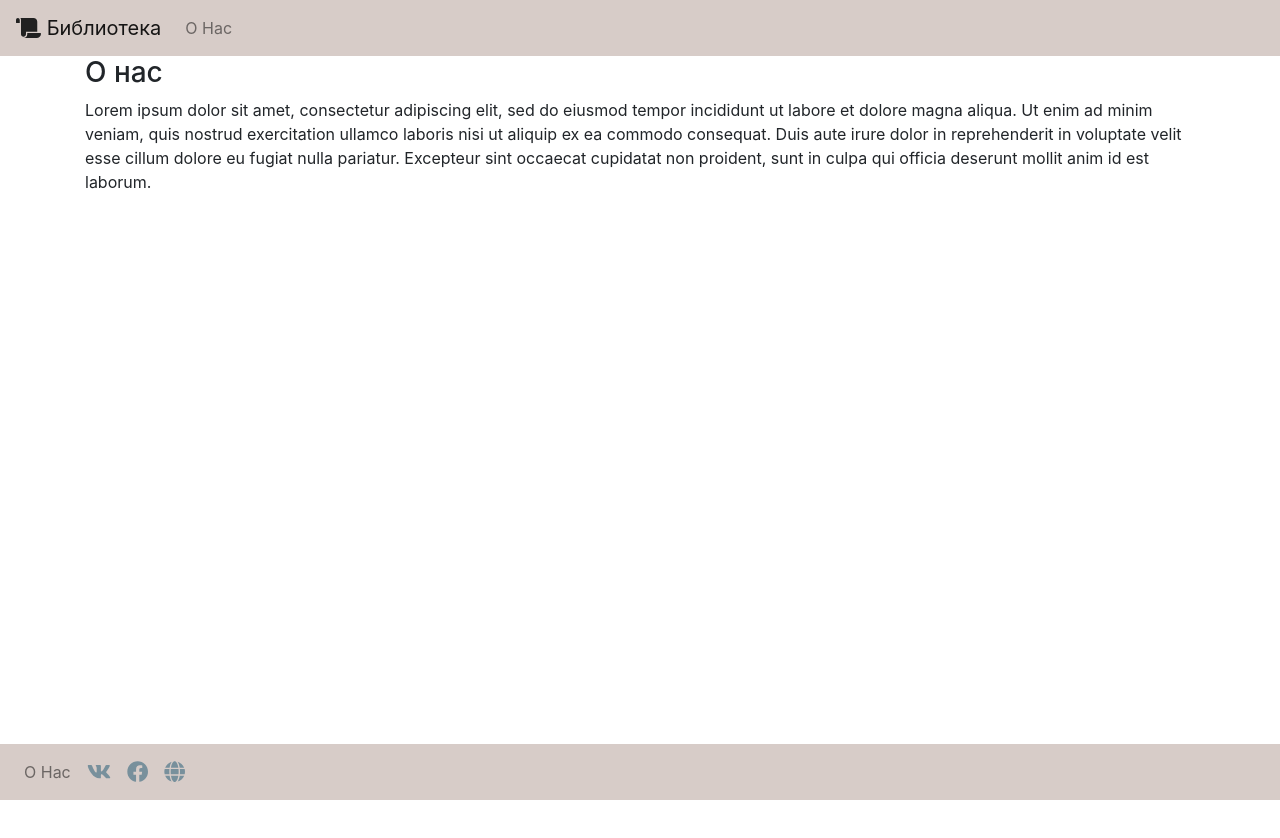
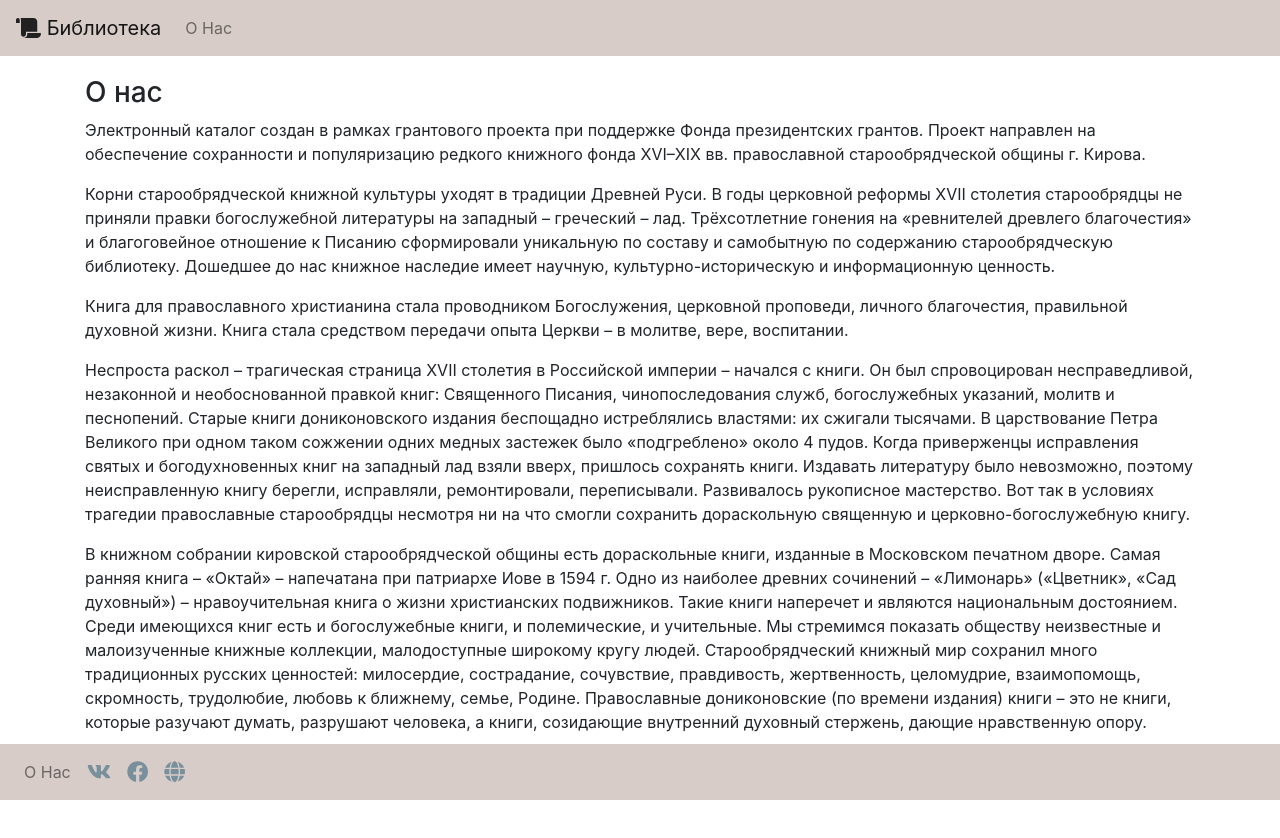
Before and after one commit to gladishevvasiliy/books, a React (Create React App) app: page /books/about in a window 1280 px wide. Shown: the top 838 px of the page. Before the commit the page ends 800 px from the top, so only its background shows below. Built offline with nearby package versions, Linux system fonts and the light colour scheme.

Commit message:
Edit about page and fix lint

```diff
--- a/src/components/BookListItem/index.js
+++ b/src/components/BookListItem/index.js
@@ -23,7 +23,9 @@ const BookListItem = (props) => (
         <Col xs={12} sm={12} md={6} className="card-book-info">
           <Card.Body>
             <h3
-              onClick={() => props.history.push(`/book/${props.book.sys.id}`)}
+              onClick={() =>
+                props.history.push(`/books/book/${props.book.sys.id}`)
+              }
             >
               №{props.book.fields.no} {props.book.fields.name}
             </h3>
--- a/src/components/Search/index.js
+++ b/src/components/Search/index.js
@@ -27,7 +27,7 @@ export default class Search extends Component {
     }
   }
 
-  formHandler = e => {
+  formHandler = (e) => {
     const { getBooks } = this.props
     e.preventDefault()
     const {
@@ -43,14 +43,14 @@ export default class Search extends Component {
     const fields = [no, name, year, location, size, fullness, binding]
     let options = { content_type: 'book' }
 
-    fields.map(field => {
-      if (field.value.length === 0) return
+    fields.map((field) => {
+      if (field.value.length === 0) return null
       if (field.id === 'no' && !isNil(field.value)) {
         options = {
           ...options,
           ['fields.' + field.id]: field.value,
         }
-        return
+        return null
       }
       options = { ...options, ['fields.' + field.id + '[match]']: field.value }
     })
@@ -87,7 +87,7 @@ export default class Search extends Component {
               <Form
                 className="search-form"
                 onSubmit={this.formHandler}
-                ref={form => (this.textInput = form)}
+                ref={(form) => (this.textInput = form)}
               >
                 <Form.Row>
                   <Form.Group as={Col} md="1" lg={1} controlId="no">
--- a/src/pages/About/index.js
+++ b/src/pages/About/index.js
@@ -1,18 +1,74 @@
 import React, { Component } from 'react'
 import { Container } from 'react-bootstrap'
+import './style.css'
 
 export default class About extends Component {
   render() {
     return (
       <Container>
-        <h3>О нас</h3>
-        Lorem ipsum dolor sit amet, consectetur adipiscing elit, sed do eiusmod
-        tempor incididunt ut labore et dolore magna aliqua. Ut enim ad minim
-        veniam, quis nostrud exercitation ullamco laboris nisi ut aliquip ex ea
-        commodo consequat. Duis aute irure dolor in reprehenderit in voluptate
-        velit esse cillum dolore eu fugiat nulla pariatur. Excepteur sint
-        occaecat cupidatat non proident, sunt in culpa qui officia deserunt
-        mollit anim id est laborum.
+        <div className="about">
+          <h3>О нас</h3>
+          <p>
+            Электронный каталог создан в рамках грантового проекта при поддержке
+            Фонда президентских грантов. Проект направлен на обеспечение
+            сохранности и популяризацию редкого книжного фонда XVI–XIX вв.
+            православной старообрядческой общины г. Кирова.
+          </p>
+          <p>
+            Корни старообрядческой книжной культуры уходят в традиции Древней
+            Руси. В годы церковной реформы XVII столетия старообрядцы не приняли
+            правки богослужебной литературы на западный – греческий – лад.
+            Трёхсотлетние гонения на «ревнителей древлего благочестия» и
+            благоговейное отношение к Писанию сформировали уникальную по составу
+            и самобытную по содержанию старообрядческую библиотеку. Дошедшее до
+            нас книжное наследие имеет научную, культурно-историческую и
+            информационную ценность.{' '}
+          </p>
+          <p>
+            Книга для православного христианина стала проводником Богослужения,
+            церковной проповеди, личного благочестия, правильной духовной жизни.
+            Книга стала средством передачи опыта Церкви – в молитве, вере,
+            воспитании.
+          </p>
+          <p>
+            Неспроста раскол – трагическая страница XVII столетия в Российской
+            империи – начался с книги. Он был спровоцирован несправедливой,
+            незаконной и необоснованной правкой книг: Священного Писания,
+            чинопоследования служб, богослужебных указаний, молитв и песнопений.
+            Старые книги дониконовского издания беспощадно истреблялись
+            властями: их сжигали тысячами. В царствование Петра Великого при
+            одном таком сожжении одних медных застежек было «подгреблено» около
+            4 пудов. Когда приверженцы исправления святых и богодухновенных книг
+            на западный лад взяли вверх, пришлось сохранять книги. Издавать
+            литературу было невозможно, поэтому неисправленную книгу берегли,
+            исправляли, ремонтировали, переписывали. Развивалось рукописное
+            мастерство. Вот так в условиях трагедии православные старообрядцы
+            несмотря ни на что смогли сохранить дораскольную священную и
+            церковно-богослужебную книгу.
+          </p>
+          <p>
+            В книжном собрании кировской старообрядческой общины есть
+            дораскольные книги, изданные в Московском печатном дворе. Самая
+            ранняя книга – «Октай» – напечатана при патриархе Иове в 1594 г.
+            Одно из наиболее древних сочинений – «Лимонарь» («Цветник», «Сад
+            духовный») – нравоучительная книга о жизни христианских подвижников.
+            Такие книги наперечет и являются национальным достоянием. Среди
+            имеющихся книг есть и богослужебные книги, и полемические, и
+            учительные. Мы стремимся показать обществу неизвестные и
+            малоизученные книжные коллекции, малодоступные широкому кругу людей.
+            Старообрядческий книжный мир сохранил много традиционных русских
+            ценностей: милосердие, сострадание, сочувствие, правдивость,
+            жертвенность, целомудрие, взаимопомощь, скромность, трудолюбие,
+            любовь к ближнему, семье, Родине. Православные дониконовские (по
+            времени издания) книги – это не книги, которые разучают думать,
+            разрушают человека, а книги, созидающие внутренний духовный
+            стержень, дающие нравственную опору.
+          </p>
+          <p>
+            Книжное собрание Кировской старообрядческой общины имеет
+            историко-культурное значение всероссийского масштаба.
+          </p>
+        </div>
       </Container>
     )
   }
--- /dev/null
+++ b/src/pages/About/style.css
@@ -0,0 +1,4 @@
+.about {
+  margin-top: 20px;
+  margin-bottom: 100px;
+}
--- a/src/pages/Book/index.js
+++ b/src/pages/Book/index.js
@@ -1,6 +1,6 @@
 import React, { Component } from 'react'
 import { Link } from 'react-router-dom'
-import { Container, Col, Row, Table, Carousel } from 'react-bootstrap'
+import { Container, Col, Row, Table } from 'react-bootstrap'
 import { FontAwesomeIcon } from '@fortawesome/react-fontawesome'
 import * as contentful from 'contentful'
 import { isNil } from 'lodash'
@@ -24,7 +24,7 @@ export default class Book extends Component {
 
   fetchBook = () => this.client.getEntry(this.props.match.params.id)
 
-  setBook = response => {
+  setBook = (response) => {
     this.setState({
       book: response.fields,
     })
```
Also changed, not shown: 1 other file (tests, documents, lock files or other folders).
